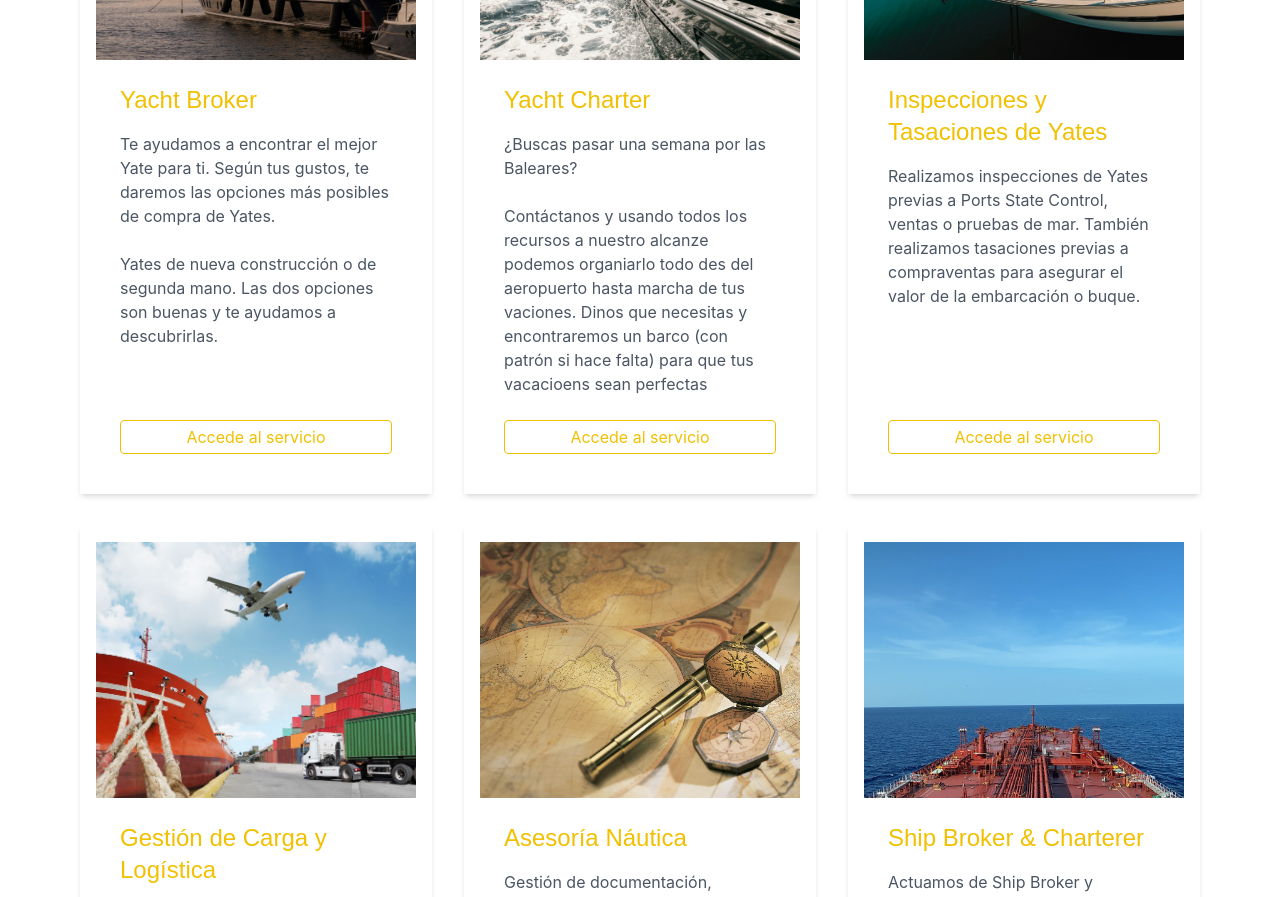
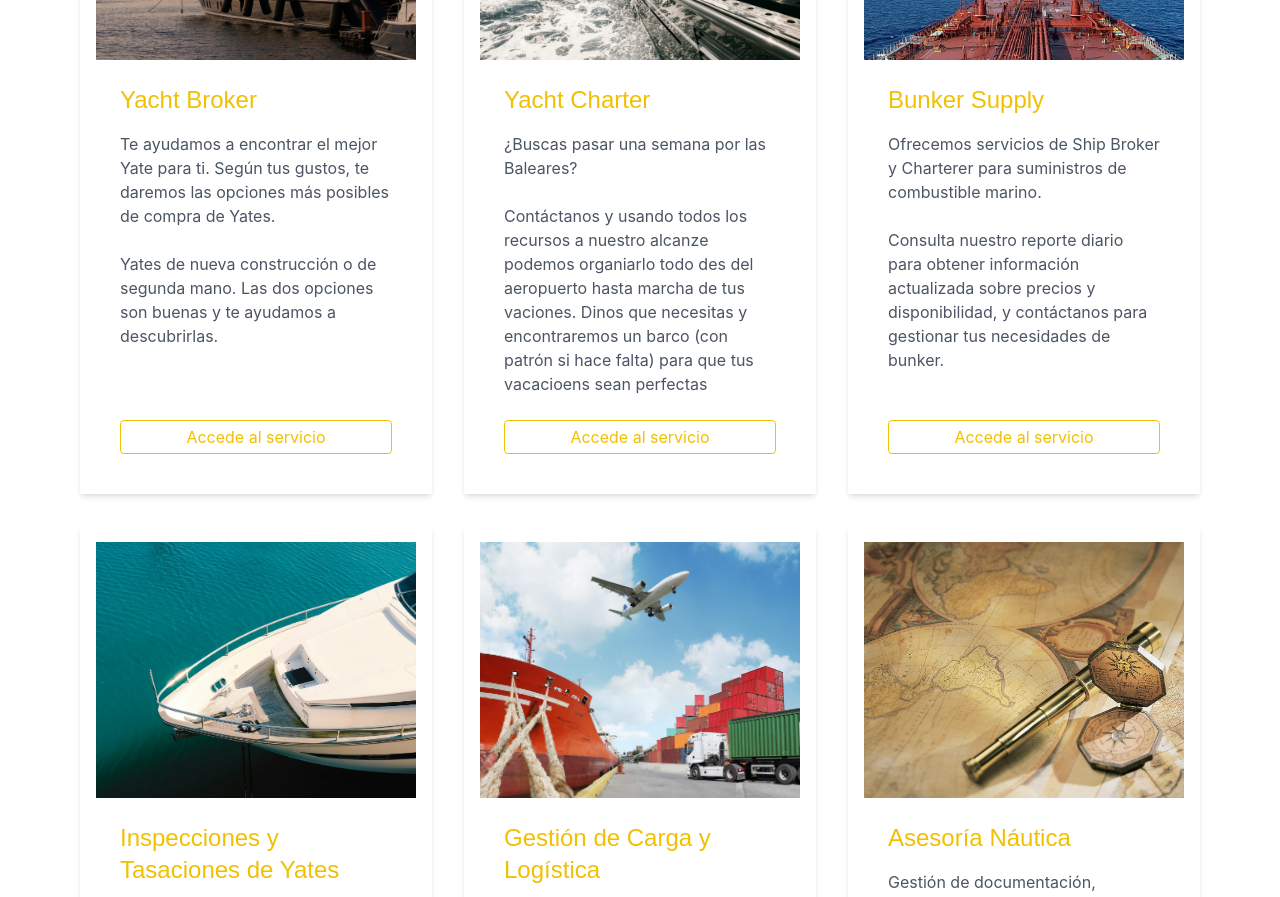
Before and after one commit to davidfreixes/myb, a Next.js app: page / in a window 1280 px wide. Shown: the part 920-1817 px from the top of the page. Built offline with nearby package versions, Linux system fonts and the light colour scheme.

Commit message:
css: change bunker supply section

```diff
--- a/client/home/components/services-section.tsx
+++ b/client/home/components/services-section.tsx
@@ -38,6 +38,22 @@ const services = [
     link: `${NAVIGATION_LINKS.YACHT_CHARTER}`,
   },
   {
+    title: "Bunker Supply",
+    description: (
+      <>
+        Ofrecemos servicios de Ship Broker y Charterer para suministros de
+        combustible marino.
+        <br />
+        <br />
+        Consulta nuestro reporte diario para obtener información actualizada
+        sobre precios y disponibilidad, y contáctanos para gestionar tus
+        necesidades de bunker.
+      </>
+    ),
+    image: "/img/ship-broker.jpg",
+    link: `${NAVIGATION_LINKS.BUNKER_SUPPLY}`,
+  },
+  {
     title: "Inspecciones y Tasaciones de Yates",
     description: (
       <>
@@ -63,13 +79,7 @@ const services = [
     image: "/img/nautical-consulting.jpg",
     link: `${NAVIGATION_LINKS.ASESORIA_NAUTICA}`,
   },
-  {
-    title: "Ship Broker & Charterer",
-    description:
-      "Actuamos de Ship Broker y Charterer. Consulta nuestro daily y contáctanos si quieres cerrar un fixture.",
-    image: "/img/ship-broker.jpg",
-    link: `${NAVIGATION_LINKS.BUNKER_SUPPLY}`,
-  },
+
   {
     title: "Servicios de Valor Añadido",
     description:
```
